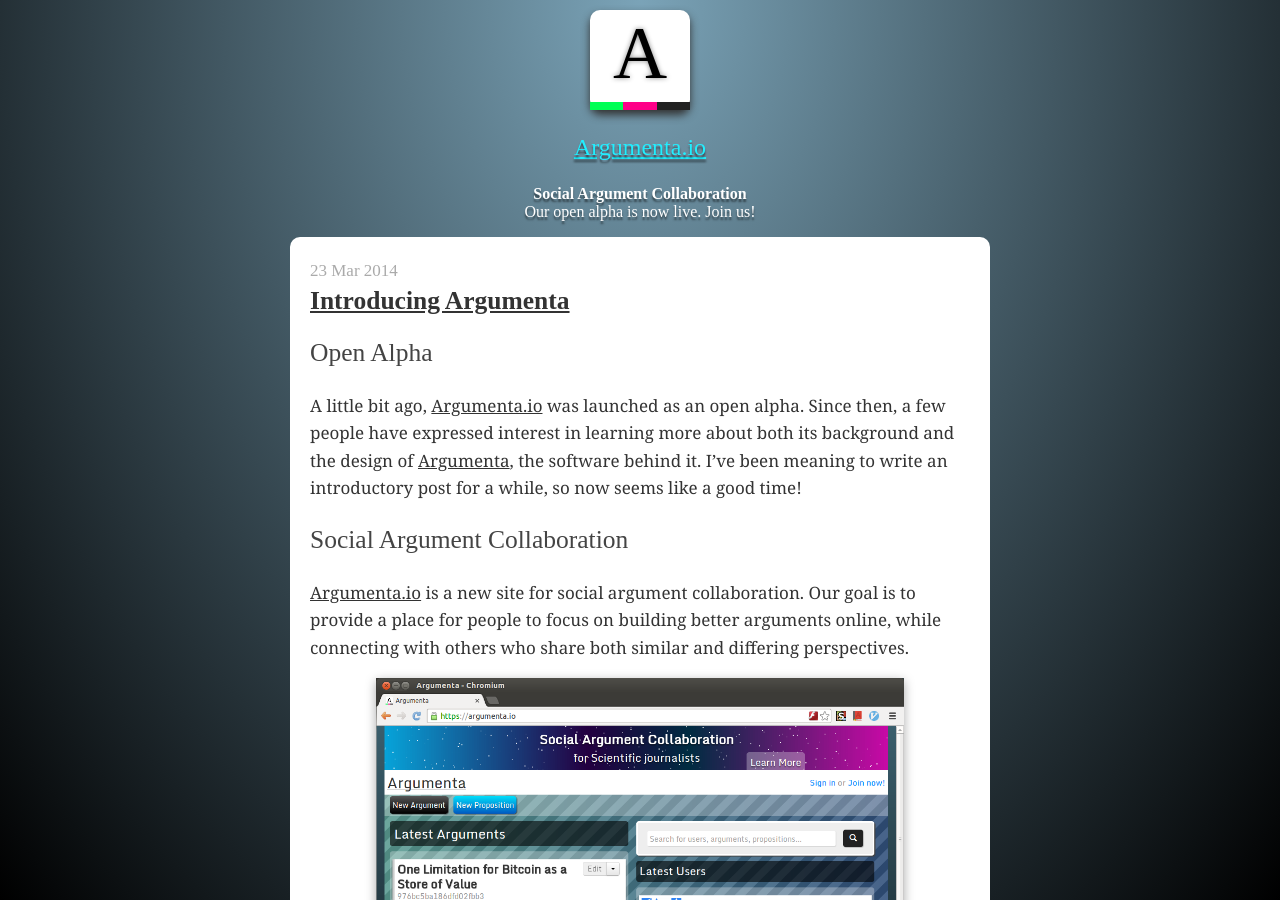
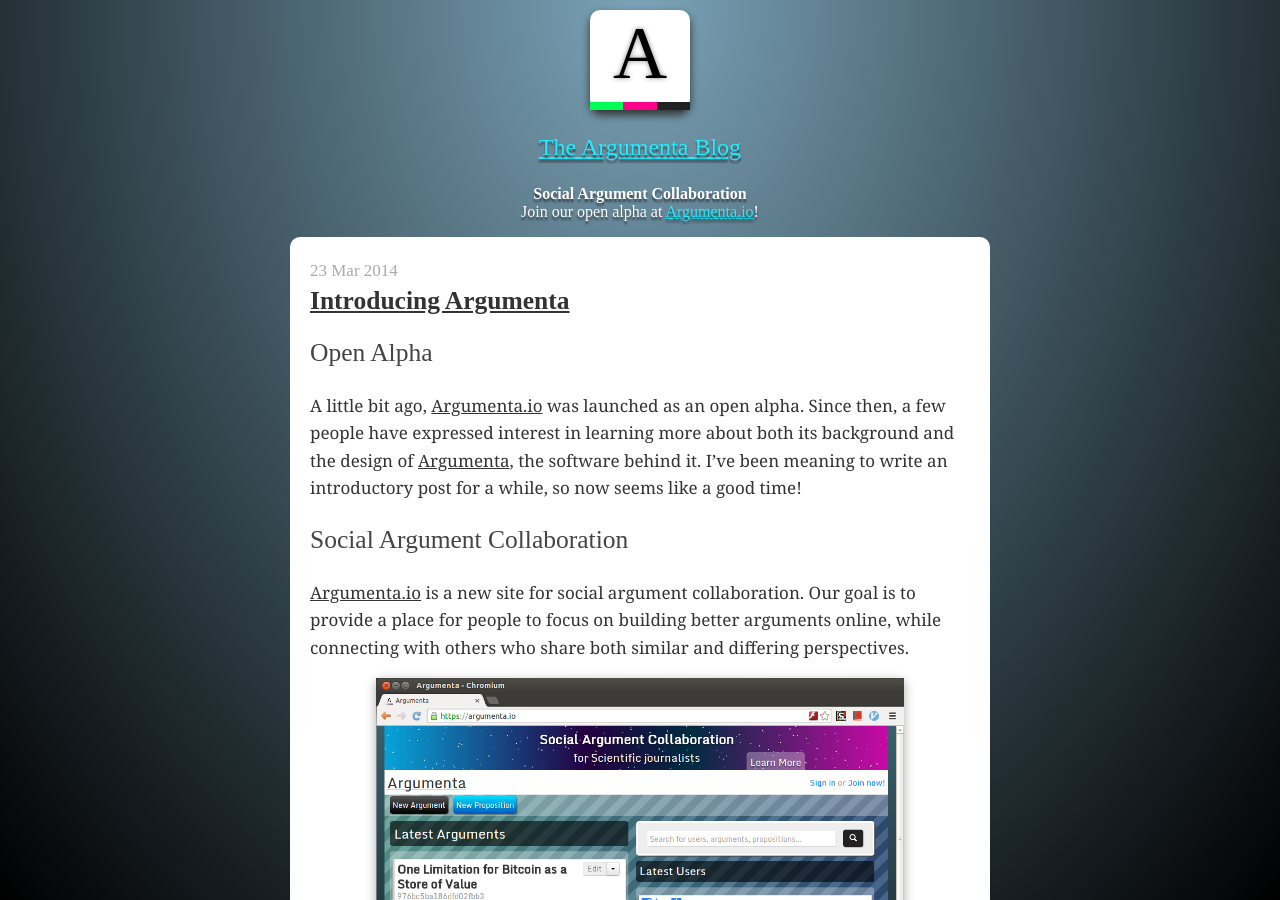
Before and after one commit to argumenta/argumenta.github.io, a Jekyll site: the page built from index.html, in a window 1280 px wide and 900 px high. Built offline with Jekyll 4.4.1, drawn with Linux system fonts in a browser that asks for light colours; nearby versions of some CDN libraries; some web fonts are replaced; library files that are not in the unit come from our copies; the list of posts is cut into pages by our own code; comment, search, counter and statistics services are not loaded.

Commit message:
Update header with blog and site links

```diff
--- a/_includes/header.html
+++ b/_includes/header.html
@@ -2,10 +2,10 @@
 <header class="site-header">
   {% include logo.html %}
   <h1>
-    <a href="https://argumenta.io">Argumenta.io</a>
+    <a href="http://blog.argumenta.io">The Argumenta Blog</a>
   </h1>
   <p>
     <b>Social Argument Collaboration</b><br>
-    Our open alpha is now live. Join us!<br>
+    Join our open alpha at <a href="https://argumenta.io">Argumenta.io</a>!<br>
   </p>
 </header>
```
